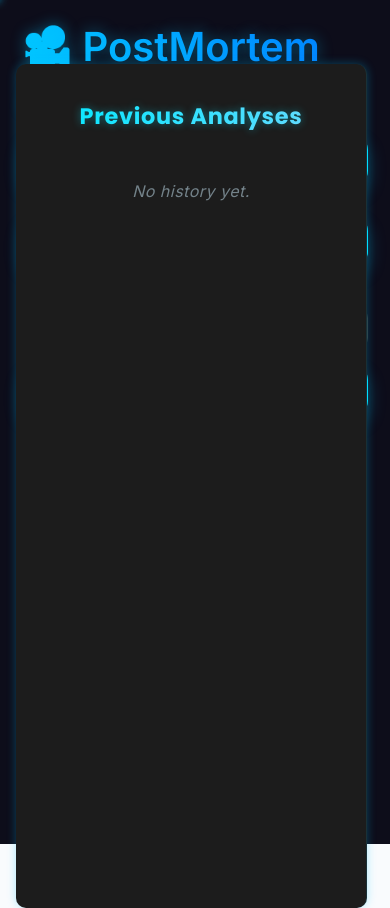
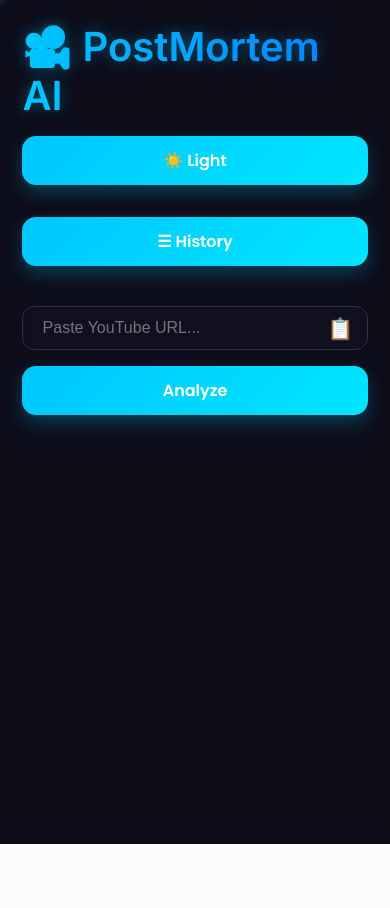
Before and after one commit to Arundhati9/Postmorten_AI, a React (Create React App) app in the folder postmortem-frontend/: page / in a window 390 px wide. After the commit the page ends 844 px from the top, so only its background shows below. Built offline with nearby package versions, Linux system fonts and the light colour scheme.

Commit message:
thik history

```diff
--- a/postmortem-frontend/src/components/HistoryPanel/HistoryPanel.js
+++ b/postmortem-frontend/src/components/HistoryPanel/HistoryPanel.js
@@ -1,14 +1,15 @@
-import React, { forwardRef } from "react";
+import React from "react";
 import "./HistoryPanel.css";
 
-const HistoryPanel = forwardRef(({ history, onSelect, onDelete }, ref) => (
-  <aside className="history-panel" ref={ref}>
+function HistoryPanel({ history, onSelect, onDelete, isMobile, visible }) {
+  return (
+    <aside className={`history-panel ${isMobile ? (visible ? "show" : "hide") : ""}`}>
       <h3>Previous Analyses</h3>
       {history.length === 0 && <p className="empty-history">No history yet.</p>}
       {history.map((entry, index) => (
         <div key={index} className="history-preview">
           <p><strong>{entry.date}</strong></p>
-        <p>{entry.title}</p>
+          <p>{entry.report.split("\n")[0]}</p>
           <div className="history-actions">
             <button onClick={() => onSelect(entry)}>View</button>
             <button onClick={() => {
@@ -20,6 +21,7 @@ const HistoryPanel = forwardRef(({ history, onSelect, onDelete }, ref) => (
         </div>
       ))}
     </aside>
-));
+  );
+}
 
 export default HistoryPanel;
```
Lines whose indentation alone changed are shown as unchanged.
